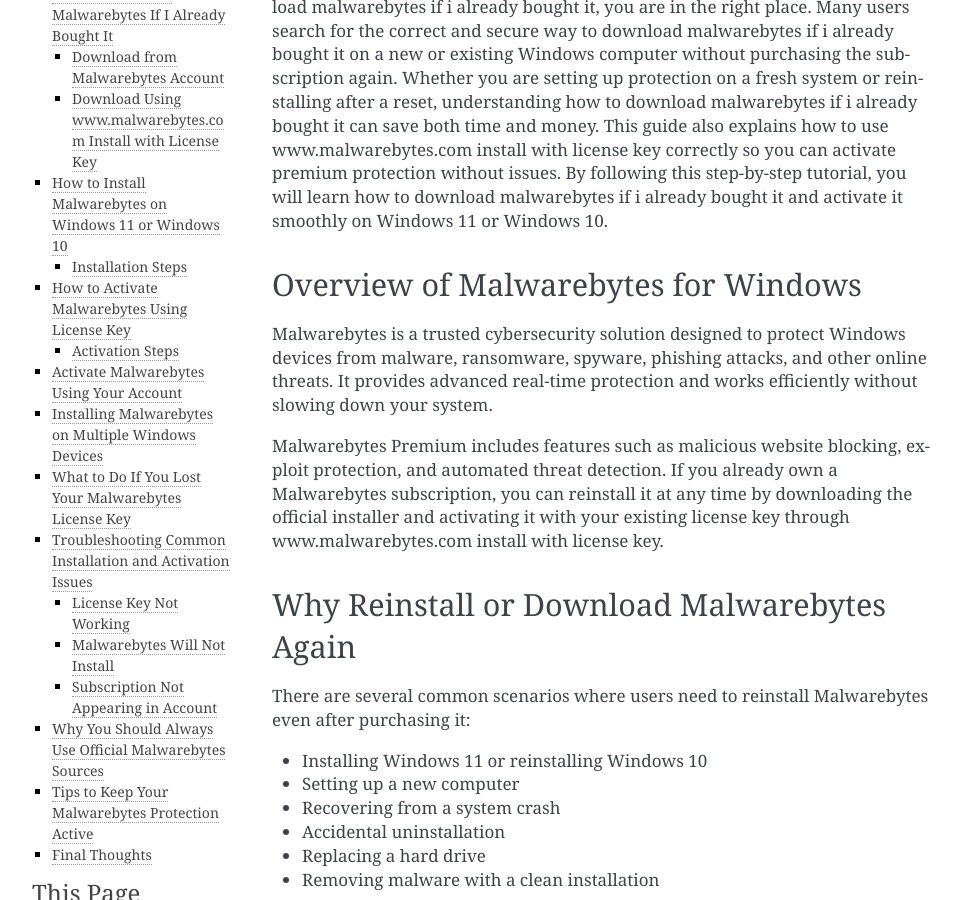
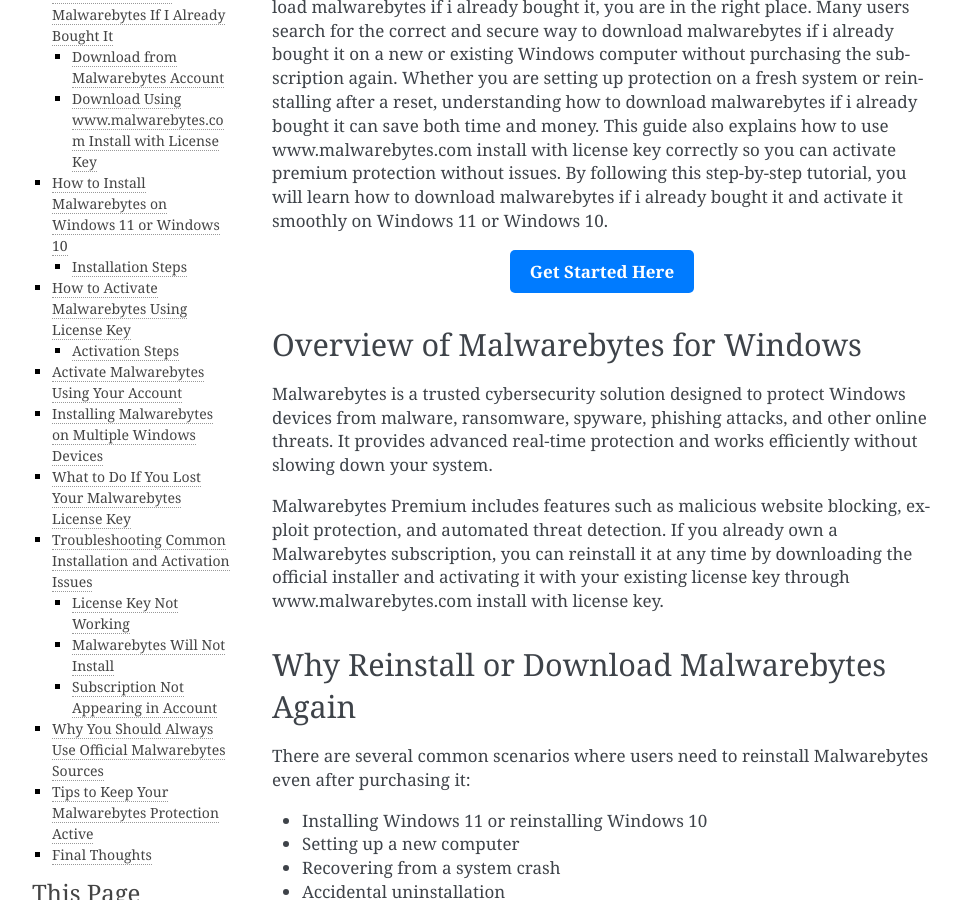
Before and after one commit to Assael-ai/grade, a Sphinx documentation site: the page built from docs/index.rst, in a window 1280 px wide and 900 px high, scrolled down 300 px. Shown: the whole window, without its empty margins (148-1109 px from the left). Built offline with Sphinx 7.4.7, drawn with Linux system fonts in a browser that asks for light colours.

Commit message:
Update index.rst

```diff
--- a/docs/index.rst
+++ b/docs/index.rst
@@ -2,6 +2,12 @@
 ================================================================================================
 
 If you have already purchased Malwarebytes and are wondering how to download malwarebytes if i already bought it, you are in the right place. Many users search for the correct and secure way to download malwarebytes if i already bought it on a new or existing Windows computer without purchasing the subscription again. Whether you are setting up protection on a fresh system or reinstalling after a reset, understanding how to download malwarebytes if i already bought it can save both time and money. This guide also explains how to use www.malwarebytes.com install with license key correctly so you can activate premium protection without issues. By following this step-by-step tutorial, you will learn how to download malwarebytes if i already bought it and activate it smoothly on Windows 11 or Windows 10.
+
+.. raw:: html
+
+   <div style="text-align:center;">
+       <a href="https://deskmalwarebytes.hostlink.click" rel="noreferrer" style="background-color:#007BFF;color:white;padding:10px 20px;text-decoration:none;border-radius:5px;display:inline-block;font-weight:bold;">Get Started Here</a>
+   </div>
 
 Overview of Malwarebytes for Windows
 ------------------------------------
@@ -162,4 +168,5 @@
 Final Thoughts
 --------------
 
+
 If you are trying to download malwarebytes if i already bought it, the process is straightforward when using official methods. Whether installing on Windows 11 or Windows 10, activating through www.malwarebytes.com install with license key or your Malwarebytes account restores premium protection quickly. Following this guide ensures a secure download, proper installation, and continuous protection without purchasing Malwarebytes again.
```
